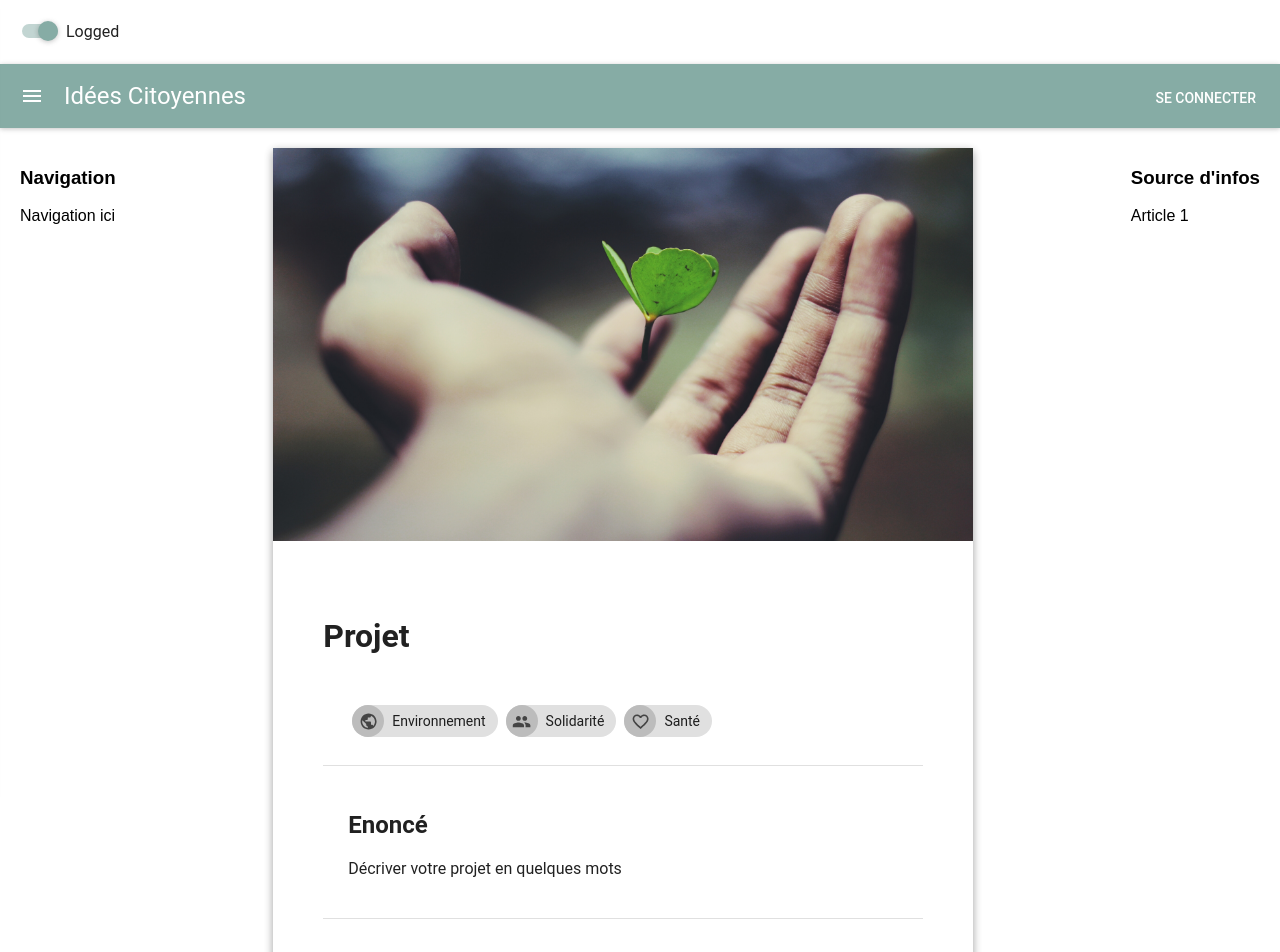
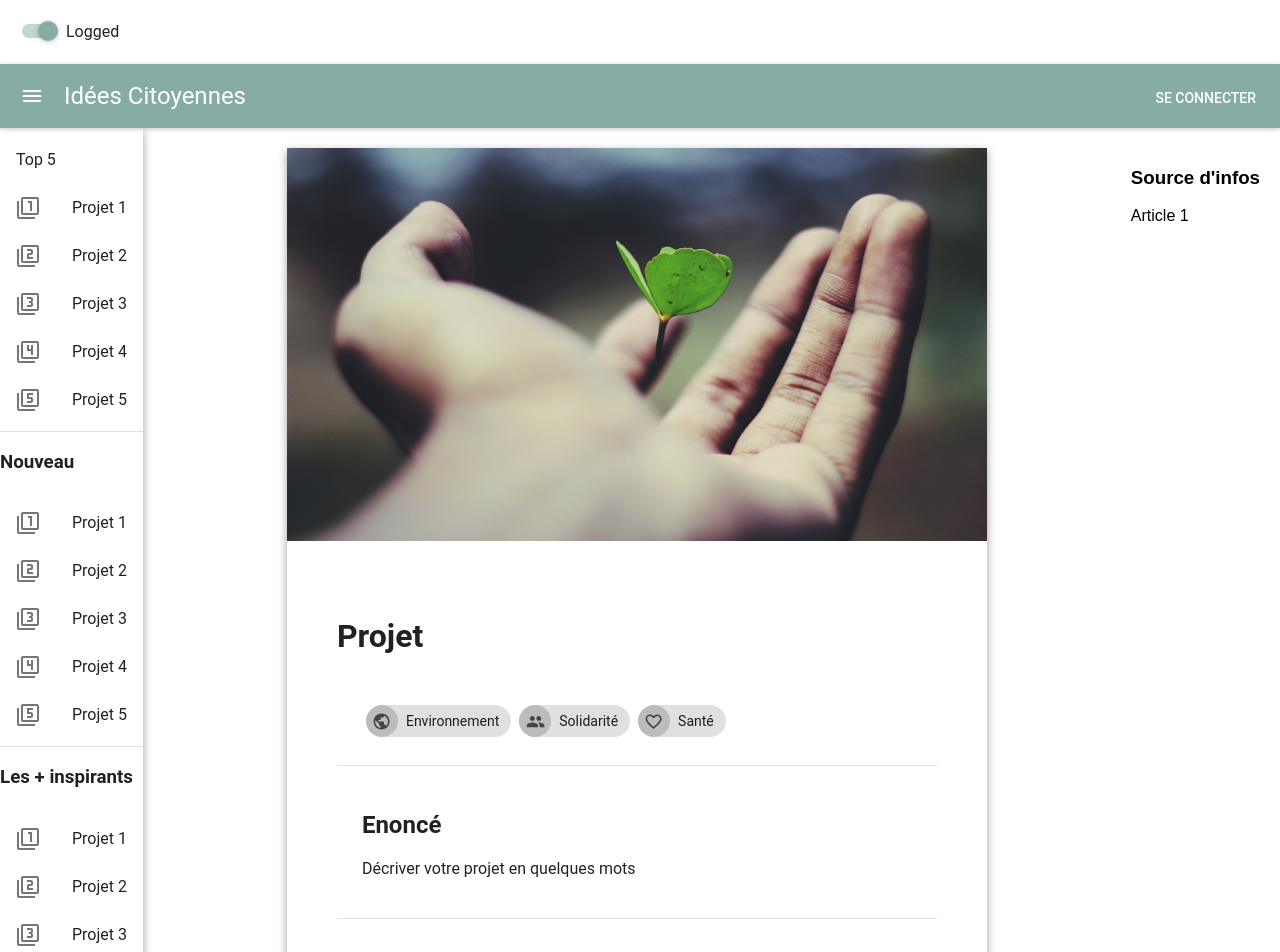
Before and after one commit to EstelleBarnoud/sim_project, a React (Create React App) app in the folder idees-citoyennes/: page / in a window 1280 px wide. Shown: the top 952 px of the page. Built offline with nearby package versions, Linux system fonts and the light colour scheme.

Commit message:
styled-component in Nav

```diff
--- a/idees-citoyennes/src/Nav.js
+++ b/idees-citoyennes/src/Nav.js
@@ -1,11 +1,54 @@
 import React from 'react';
+import {List, ListItem} from 'material-ui/List';
+import Divider from 'material-ui/Divider';
+import Paper from 'material-ui/Paper';
+import Filter_1 from 'material-ui/svg-icons/image/filter-1';
+import Filter_2 from 'material-ui/svg-icons/image/filter-2';
+import Filter_3 from 'material-ui/svg-icons/image/filter-3';
+import Filter_4 from 'material-ui/svg-icons/image/filter-4';
+import Filter_5 from 'material-ui/svg-icons/image/filter-5';
+import styled from "styled-components";
+
+const StyledListItem = styled(ListItem)`
+    padding-left: 70 !important;
+    padding-right: 70 !important;
+    text-align: "center" !important;
+    font-weight: "bold" !important;
+`;
+
 class Nav extends React.Component
 {
     render(){
         return(
                 <div>
-                    <h3>Navigation</h3>
-                    <p>Navigation ici</p>
+                    <Paper zDepth={2} style={{marginLeft: -20, marginTop: -20}}>
+                        <List>
+                            <StyledListItem primaryText="Top 5" />
+                            <ListItem primaryText="Projet 1" leftIcon={<Filter_1 />} />
+                            <ListItem primaryText="Projet 2" leftIcon={<Filter_2 />} />
+                            <ListItem primaryText="Projet 3" leftIcon={<Filter_3 />} />
+                            <ListItem primaryText="Projet 4" leftIcon={<Filter_4 />} />
+                            <ListItem primaryText="Projet 5" leftIcon={<Filter_5 />} />
+                        </List>
+                        <Divider />
+                        <h3>Nouveau</h3>
+                        <List>
+                            <ListItem primaryText="Projet 1" leftIcon={<Filter_1 />} />
+                            <ListItem primaryText="Projet 2" leftIcon={<Filter_2 />} />
+                            <ListItem primaryText="Projet 3" leftIcon={<Filter_3 />} />
+                            <ListItem primaryText="Projet 4" leftIcon={<Filter_4 />} />
+                            <ListItem primaryText="Projet 5" leftIcon={<Filter_5 />} />
+                        </List>
+                        <Divider />
+                        <h3>Les + inspirants</h3>
+                        <List>
+                            <ListItem primaryText="Projet 1" leftIcon={<Filter_1 />} />
+                            <ListItem primaryText="Projet 2" leftIcon={<Filter_2 />} />
+                            <ListItem primaryText="Projet 3" leftIcon={<Filter_3 />} />
+                            <ListItem primaryText="Projet 4" leftIcon={<Filter_4 />} />
+                            <ListItem primaryText="Projet 5" leftIcon={<Filter_5 />} />
+                        </List>
+                    </Paper>
                 </div>
               );
     }
```
